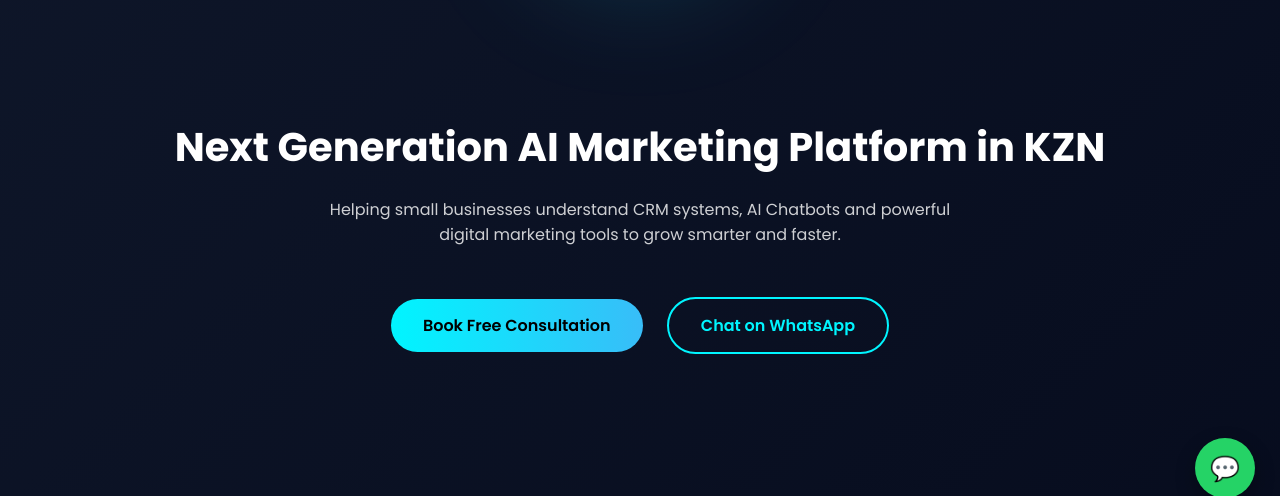
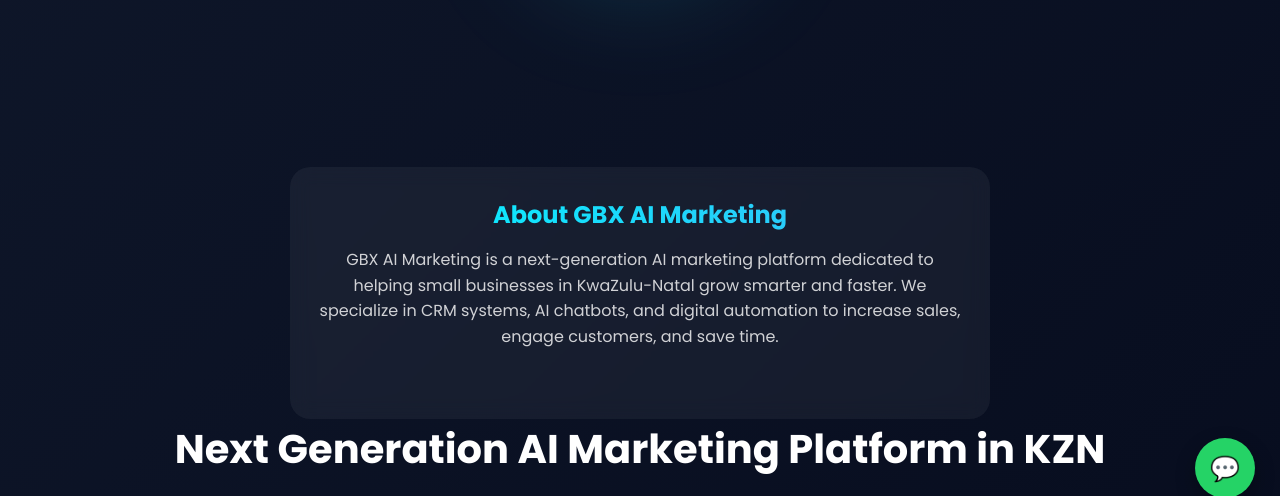
Before and after one commit to locastGBX/gbx-ai-marketing, a plain HTML site: page index.html in a window 1280 px wide. Shown: the part 277-773 px from the top of the page. Drawn offline with Linux system fonts and the light colour scheme.

Commit message:
Add about section for GBX AI Marketing
Added an about section with information on GBX AI Marketing and styled it with CSS.

```diff
--- a/index.html
+++ b/index.html
@@ -156,6 +156,13 @@
 </header>
 
 <section class="hero">
+<div class="about-section">
+    <h3>About GBX AI Marketing</h3>
+    <p>
+        GBX AI Marketing is a next-generation AI marketing platform dedicated to helping small businesses in KwaZulu-Natal grow smarter and faster.
+        We specialize in CRM systems, AI chatbots, and digital automation to increase sales, engage customers, and save time.
+    </p>
+</div>
     <h2>Next Generation AI Marketing Platform in KZN</h2>
     <p>Helping small businesses understand CRM systems, AI Chatbots and powerful digital marketing tools to grow smarter and faster.</p>
     <a href="#contact" class="btn btn-primary">Book Free Consultation</a>
@@ -201,6 +208,34 @@
 </a>
 
 <style>
+ .about-section {
+    max-width: 700px;
+    margin: 50px auto 0 auto;
+    text-align: center;
+    background: rgba(255,255,255,0.05);
+    padding: 30px 20px;
+    border-radius: 20px;
+    backdrop-filter: blur(10px);
+    transition: 0.3s ease;
+}
+
+.about-section:hover {
+    transform: translateY(-5px);
+}
+
+.about-section h3 {
+    font-size: 24px;
+    margin-bottom: 15px;
+    background: linear-gradient(90deg, #00f5ff, #38bdf8);
+    -webkit-background-clip: text;
+    -webkit-text-fill-color: transparent;
+}
+
+.about-section p {
+    font-size: 16px;
+    line-height: 1.6;
+    opacity: 0.8;
+}
  .logo-container {
     text-align: center;
     position: relative;
```
